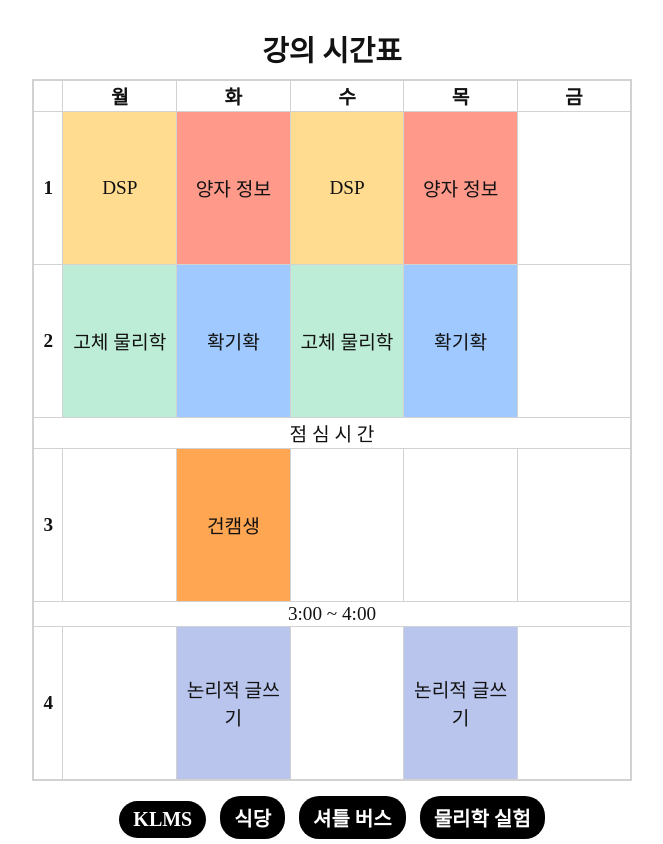
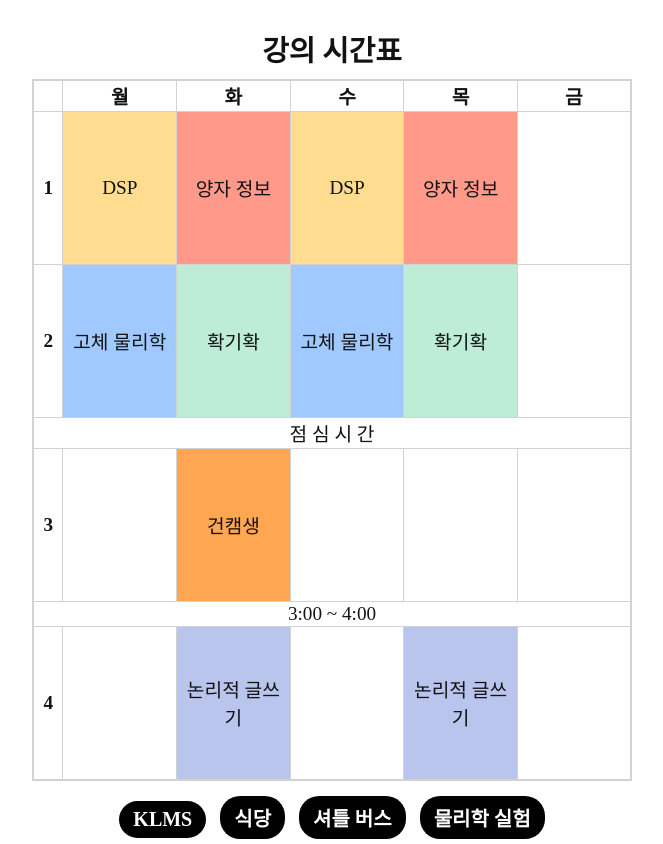
Before and after one commit to femin1024/timetable, a plain HTML site: page index.html in a window 1280 px wide. Shown: the whole page, without its empty margins (308-971 px from the left). Drawn offline with nearby package versions, Linux system fonts and the light colour scheme.

Commit message:
Update index.html

```diff
--- a/index.html
+++ b/index.html
@@ -265,10 +265,10 @@
     </tr>
     <tr>
       <th>2</th>
-      <td onclick="openWindow(1)" style="cursor: pointer; background-color: #beedd7">고체 물리학</td>
-      <td onclick="openWindow(3)" style="cursor: pointer; background-color: #9fc9ff">확기확</td>
-      <td onclick="openWindow(1)" style="cursor: pointer; background-color: #beedd7">고체 물리학</td>
-      <td onclick="openWindow(3)" style="cursor: pointer; background-color: #9fc9ff">확기확</td>
+      <td onclick="openWindow(1)" style="cursor: pointer; background-color: #9fc9ff">고체 물리학</td>
+      <td onclick="openWindow(3)" style="cursor: pointer; background-color: #beedd7">확기확</td>
+      <td onclick="openWindow(1)" style="cursor: pointer; background-color: #9fc9ff">고체 물리학</td>
+      <td onclick="openWindow(3)" style="cursor: pointer; background-color: #beedd7">확기확</td>
       <td></td>
     </tr>
     <tr>
```
